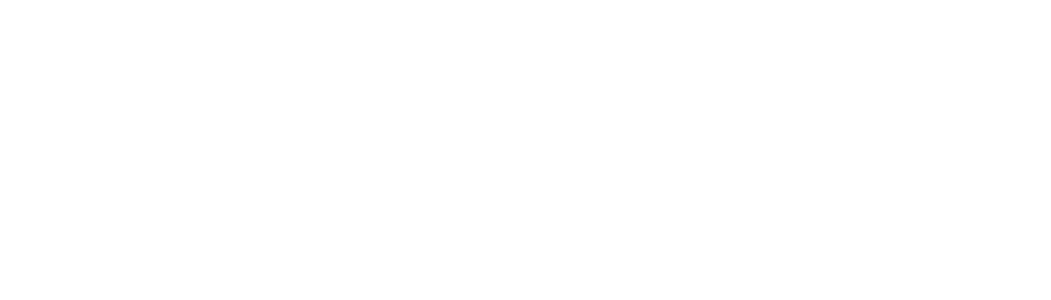
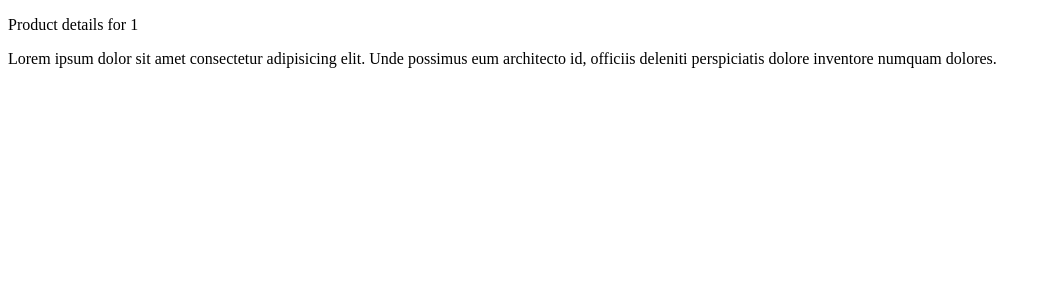
Before and after one commit to arinata098/nuxt_dojo, a Nuxt app: page /products/1 in a window 1280 px wide. Before the commit this address had no page. Shown: the top 300 px of the page, without its empty margins (0-1051 px from the left). Built offline with nearby package versions, Linux system fonts and the light colour scheme.

Commit message:
route parameter

```diff
--- /dev/null
+++ b/pages/products/[id].vue
@@ -0,0 +1,14 @@
+<template>
+    <div>
+        <p>Product details for {{ id }}</p>
+        <p>Lorem ipsum dolor sit amet consectetur adipisicing elit. Unde possimus eum architecto id, officiis deleniti perspiciatis dolore inventore numquam dolores.</p>
+    </div>
+</template>
+
+<script setup>
+    const { id } = useRoute().params
+</script>
+
+<style scoped>
+
+</style>
```
